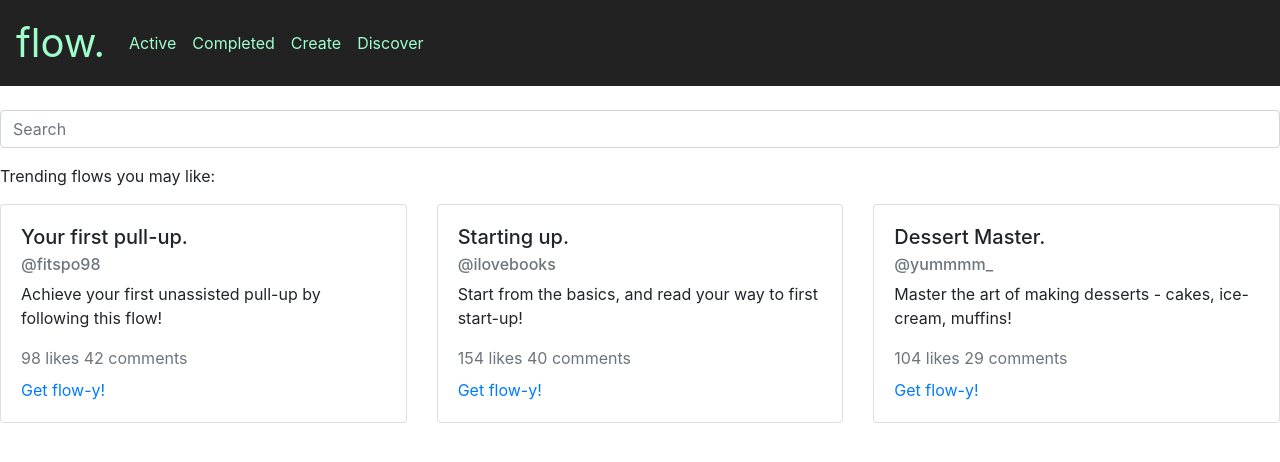
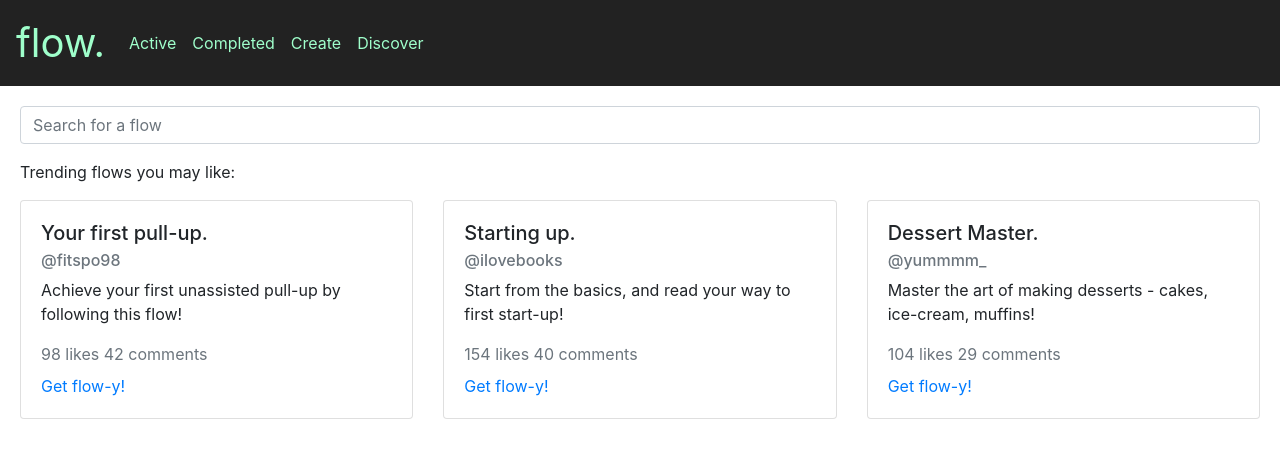
Before and after one commit to preethi-d/covidHack, a React (Create React App) app: page /discover in a window 1280 px wide. Shown: the top 462 px of the page. Built offline with nearby package versions, Linux system fonts and the light colour scheme.

Commit message:
Add padding

```diff
--- a/src/App.css
+++ b/src/App.css
@@ -65,3 +65,7 @@
 #main {
   display: flex;
 }
+
+#content {
+  margin: 20px;
+}
--- a/src/App.js
+++ b/src/App.js
@@ -15,10 +15,12 @@ function App() {
         <Router>
           <NavigationBar />
           <Switch>
-            <Route exact path="/active" component={Active} />
-            <Route path="/completed" component={Completed} />
-            <Route path="/create" component={Create} />
-            <Route path="/discover" component={Discover} />
+            <div id={"content"}>
+              <Route exact path="/active" component={Active} />
+              <Route path="/completed" component={Completed} />
+              <Route path="/create" component={Create} />
+              <Route path="/discover" component={Discover} />
+            </div>
           </Switch>
         </Router>
       </React.Fragment>
--- a/src/Discover.js
+++ b/src/Discover.js
@@ -6,10 +6,9 @@ import Button from "react-bootstrap/Button";
 
 export const Discover = (props) => (
     <>
-      <br />
       <Form>
         <Form.Group controlId="formBasicEmail">
-          <Form.Control type="Search" placeholder="Search" />
+          <Form.Control type="Search" placeholder="Search for a flow" />
         </Form.Group>
       </Form>
       <p>Trending flows you may like:</p>
```
Also changed, not shown: 1 other file (tests, documents, lock files or other folders).
